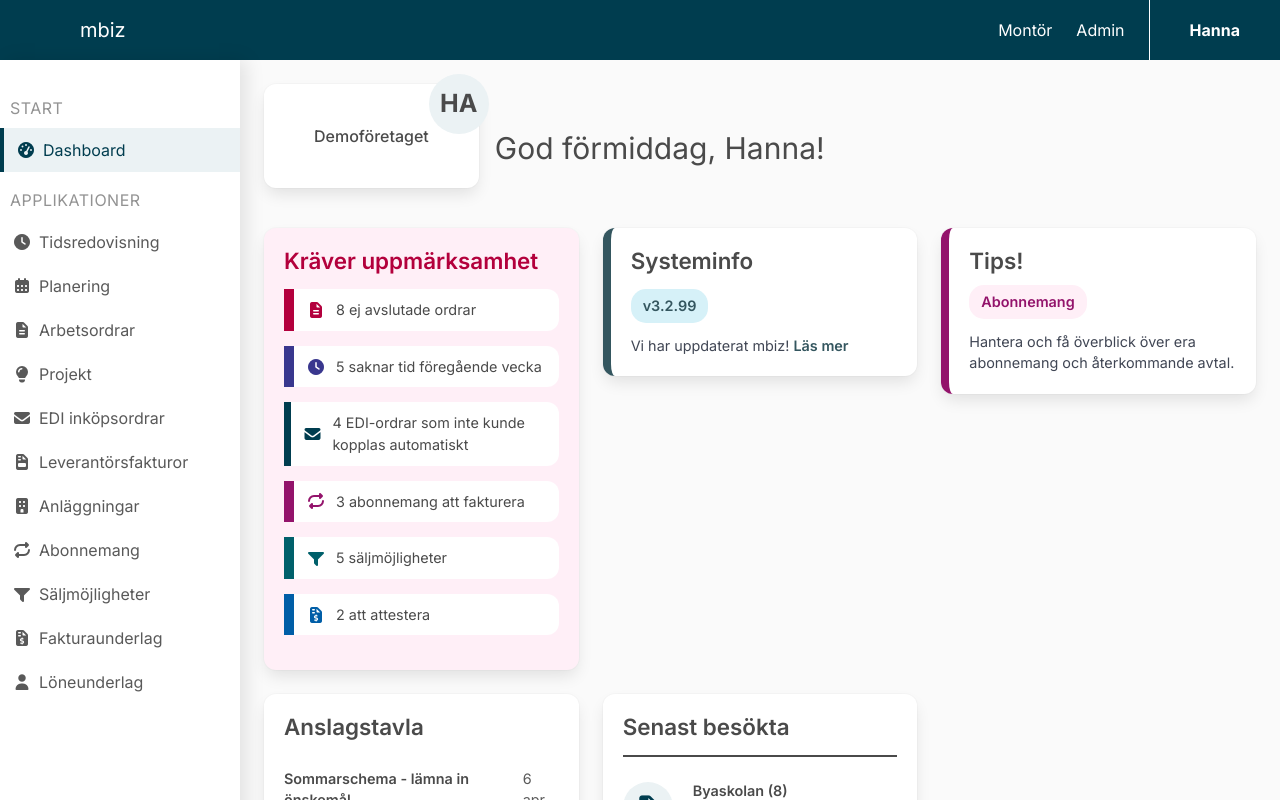
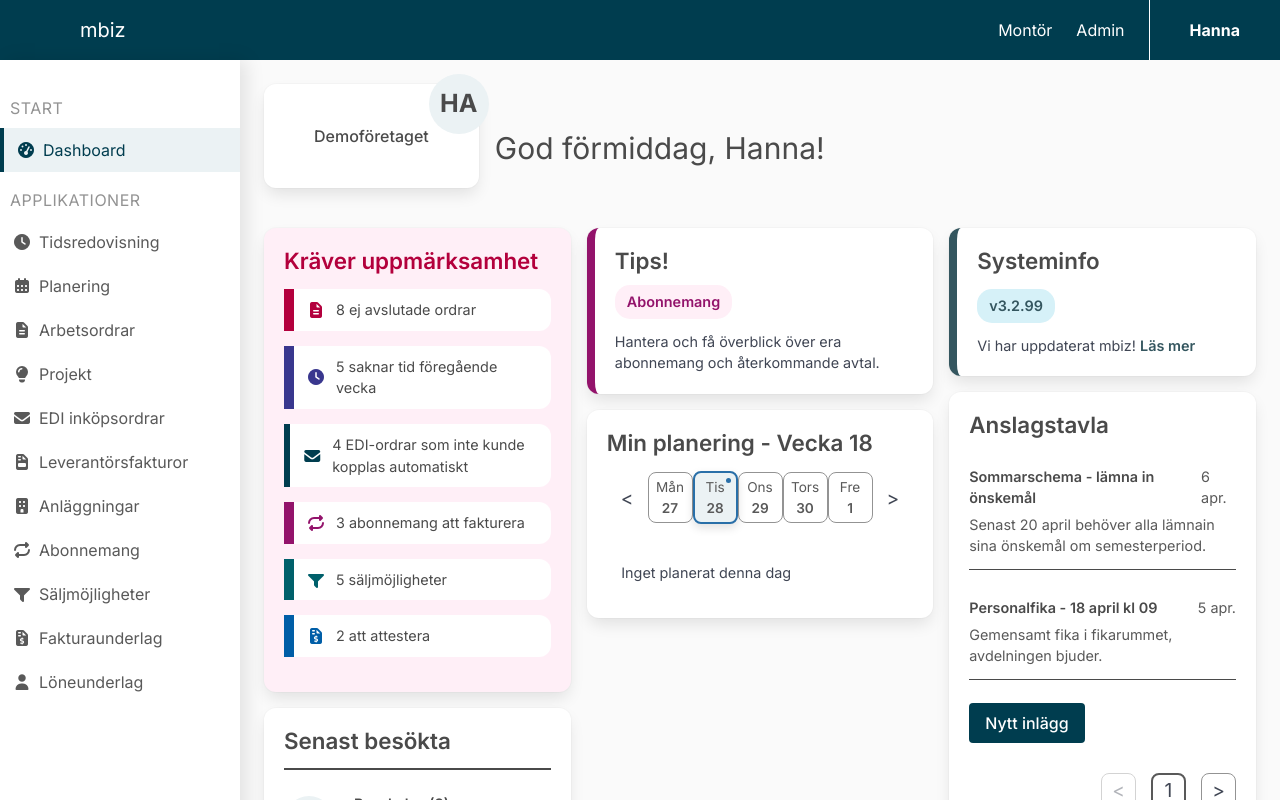
Before and after one commit to haan2402/dashboard-prototype, a Vue app: page /admin in a window 1280 px wide. Shown: the top 800 px of the page. Built offline with nearby package versions, Linux system fonts and the light colour scheme.

Commit message:
gjort samma layout i admin vyn som i montörs, samt fyllt på lite till planering js filen

```diff
--- a/src/mockdata/planningItems.js
+++ b/src/mockdata/planningItems.js
@@ -43,7 +43,22 @@ export const planningItems = {
             }
         ],
         "tors": [],
-        "fre": []
+        "fre": [
+            {
+                task: "Skjutdörr varuhuset (12) - Checklista",
+                address: "Frögatan, Solna",
+                time: "07.30-10.00",
+                coworker: null,
+                icon: "fas fa-user"
+            },
+            {
+                task: "Månadskontroll (12)",
+                address: "Bergsvägen 5, Täby",
+                time: "11.00-14.00",
+                coworker: null,
+                icon: "fas fa-user"
+            }
+        ]
 
     }
 }
--- a/src/views/AdminView.vue
+++ b/src/views/AdminView.vue
@@ -2,6 +2,7 @@
 import TopInfoBar from '@/components/TopInfoBar.vue';
 import AttentionRequired from '@/components/widgets/AttentionRequired.vue';
 import NoticeBoard from '@/components/widgets/NoticeBoard.vue';
+import Planning from '@/components/widgets/Planning.vue';
 import RecentlyVisited from '@/components/widgets/RecentlyVisited.vue';
 import SystemInfo from '@/components/widgets/SystemInfo.vue';
 import TimeReport from '@/components/widgets/TimeReport.vue';
@@ -16,29 +17,65 @@ const user = {
 <template>
   <TopInfoBar />
 
-  <div class="columns is-multiline">
+  <div class="dashboard-layout">
 
-  <div class="column is-4">
-    <AttentionRequired role="admin" />
-  </div>
+    <div class="dashboard-column">
+      <div class="widget">
+        <AttentionRequired role="admin" />
+      </div>
 
-  <div class="column is-4">
-    <SystemInfo />
-  </div>
+      <div class="widget">
+        <RecentlyVisited />
+      </div>
+    </div>
 
-  <div class="column is-4">
-    <Tips />
-  </div>
+    <div class="dashboard-column">
+      <div class="widget">
+        <Tips />
+      </div>
 
-  <div class="column is-4">
-    <NoticeBoard :isAdmin="user.role === 'admin'" />
-  </div>
+      <div class="widget">
+        <Planning />
+      </div>
+    </div>
 
+    <div class="dashboard-column">
+      <div class="widget">
+        <SystemInfo />
+      </div>
 
-  <div class="column is-4">
-    <RecentlyVisited />
-  </div>
+      <div class="widget">
+        <NoticeBoard :isAdmin="user.role === 'admin'" />
+      </div>
+    </div>
+
 </div>
 </template>
 
-<style scoped></style>
+<style scoped>
+  .dashboard-layout {
+    display: grid;
+    grid-template-columns: repeat(3, 1fr);
+    gap: 1rem;
+    align-items: start;
+  }
+
+  .dashboard-column {
+    display: flex;
+    flex-direction: column;
+    gap: 1rem;
+  }
+
+
+  @media (max-width: 1024px) {
+    .dashboard-layout {
+      grid-template-columns: repeat(2, 1fr);
+    }
+  }
+
+  @media (max-width: 768px) {
+    .dashboard-layout {
+      grid-template-columns: 1fr;
+    }
+  }
+</style>
```
